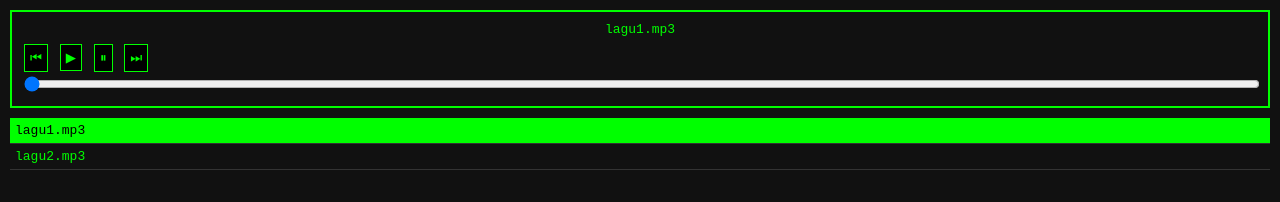
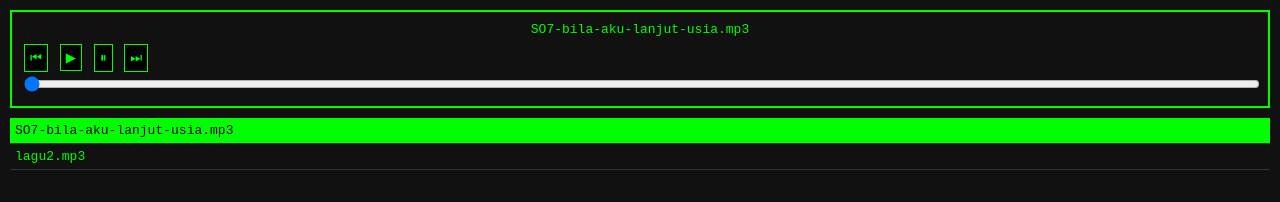
Before and after one commit to punyaaris1-lang/music, a plain HTML site: page index.html in a window 1280 px wide. Drawn offline with Linux system fonts and the light colour scheme.

Commit message:
Update index.html

```diff
--- a/index.html
+++ b/index.html
@@ -66,9 +66,9 @@ li:hover { background:#222; }
 <ul id="playlist"></ul>
 
 <script>
-const base = "https://cdn.jsdelivr.net/gh/USERNAME/REPO/mp3/";
+const base = "https://cdn.jsdelivr.net/gh/punyaaris1-lang/music/mp3/";
 const songs = [
-  "lagu1.mp3",
+  "SO7-bila-aku-lanjut-usia.mp3",
   "lagu2.mp3"
 ];
 
```
